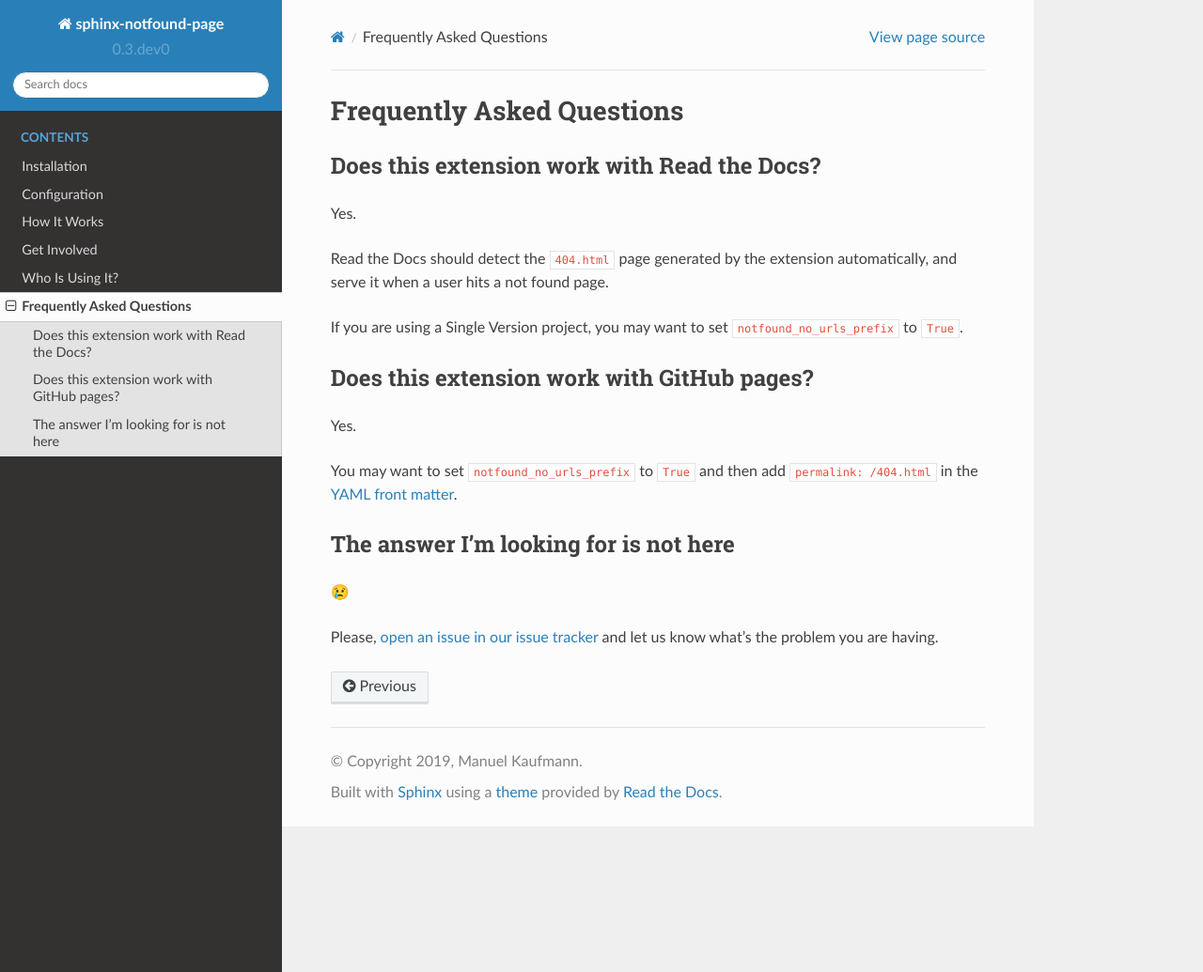
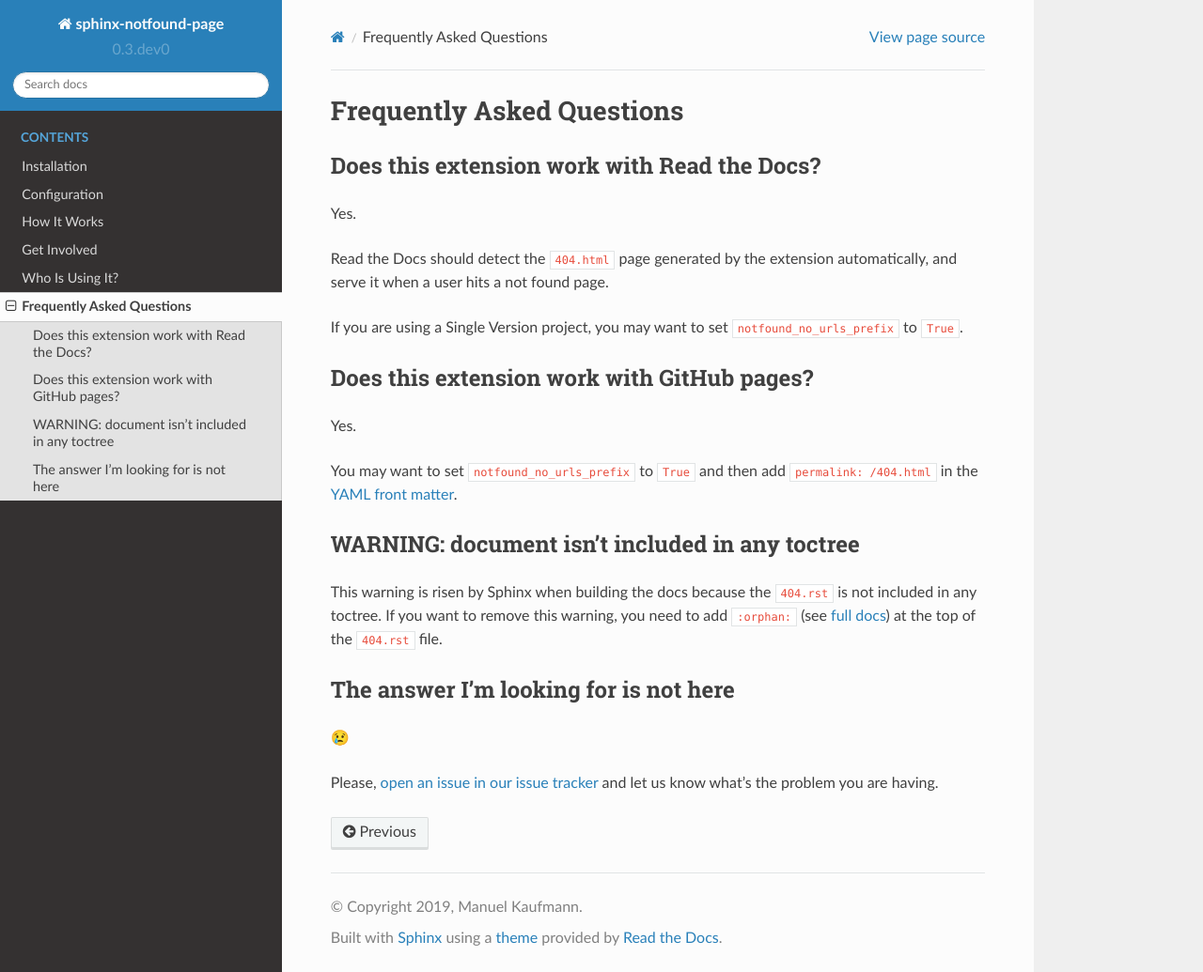
Before and after one commit to readthedocs/sphinx-notfound-page, a Sphinx documentation site: the page built from docs/faq.rst, in a window 1280 px wide and 1035 px high. Shown: the whole window at 94% size. Built offline with Sphinx 7.4.7 and the Read the Docs theme 2.0.0, drawn with Linux system fonts in a browser that asks for light colours; pages that are not in the unit, such as notebooks, are missing from menus.

Commit message:
FAQ about removing the Sphinx warning with :orphan:

```diff
--- a/docs/faq.rst
+++ b/docs/faq.rst
@@ -22,6 +22,15 @@ You may want to set ``notfound_no_urls_prefix`` to ``True`` and then add ``perma
 .. _YAML front matter: http://jekyllrb.com/docs/frontmatter/
 
 
+WARNING: document isn't included in any toctree
+-----------------------------------------------
+
+This warning is risen by Sphinx when building the docs because the ``404.rst`` is not included in any toctree.
+If you want to remove this warning, you need to add ``:orphan:`` (see `full docs`_) at the top of the ``404.rst`` file.
+
+.. _full docs: https://www.sphinx-doc.org/en/master/usage/restructuredtext/field-lists.html#file-wide-metadata
+
+
 The answer I'm looking for is not here
 --------------------------------------
 
```
